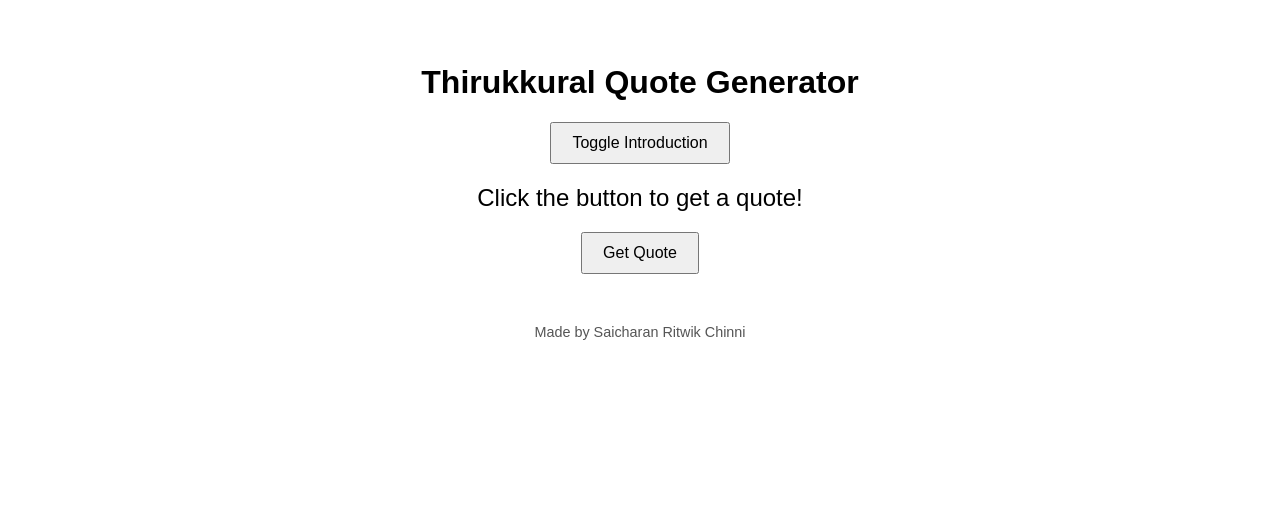
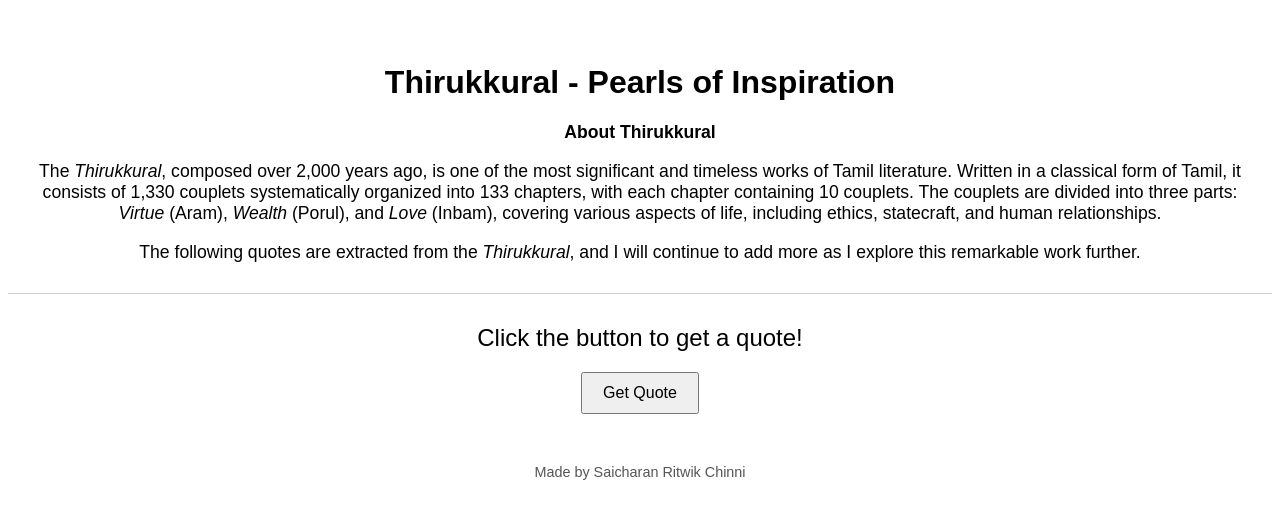
Before and after one commit to SaicharanRitwik39/PearlsofWisdom, a plain HTML site: page index.html in a window 1280 px wide. Drawn offline with Linux system fonts and the light colour scheme.

Commit message:
Update index.html

```diff
--- a/index.html
+++ b/index.html
@@ -3,7 +3,7 @@
 <head>
     <meta charset="UTF-8">
     <meta name="viewport" content="width=device-width, initial-scale=1.0">
-    <title>Random Quote Generator</title>
+    <title>Thirukkural - Pearls of Inspiration</title>
     <style>
         body {
             font-family: Arial, sans-serif;
@@ -24,9 +24,12 @@
             font-size: 1em;
         }
         #introduction {
-            display: none;
             margin: 20px;
             font-size: 1.1em;
+        }
+        #divider {
+            margin: 30px 0;
+            border-top: 1px solid #ccc;
         }
         #credits {
             margin-top: 50px;
@@ -36,23 +39,17 @@
     </style>
 </head>
 <body>
-    <h1>Thirukkural Quote Generator</h1>
-    <button onclick="toggleIntroduction()">Toggle Introduction</button>
+    <h1>Thirukkural - Pearls of Inspiration</h1>
     <div id="introduction">
         <p><strong>About Thirukkural</strong></p>
         <p>The <em>Thirukkural</em>, composed over 2,000 years ago, is one of the most significant and timeless works of Tamil literature. Written in a classical form of Tamil, it consists of 1,330 couplets systematically organized into 133 chapters, with each chapter containing 10 couplets. The couplets are divided into three parts: <em>Virtue</em> (Aram), <em>Wealth</em> (Porul), and <em>Love</em> (Inbam), covering various aspects of life, including ethics, statecraft, and human relationships.</p>
         <p>The following quotes are extracted from the <em>Thirukkural</em>, and I will continue to add more as I explore this remarkable work further.</p>
     </div>
+    <div id="divider"></div>
     <div id="quote">Click the button to get a quote!</div>
     <div id="meaning"></div>
     <button onclick="displayQuote()">Get Quote</button>
     <div id="credits">Made by Saicharan Ritwik Chinni</div>
     <script src="script.js"></script>
-    <script>
-        function toggleIntroduction() {
-            const intro = document.getElementById('introduction');
-            intro.style.display = intro.style.display === 'none' ? 'block' : 'none';
-        }
-    </script>
 </body>
 </html>
```
